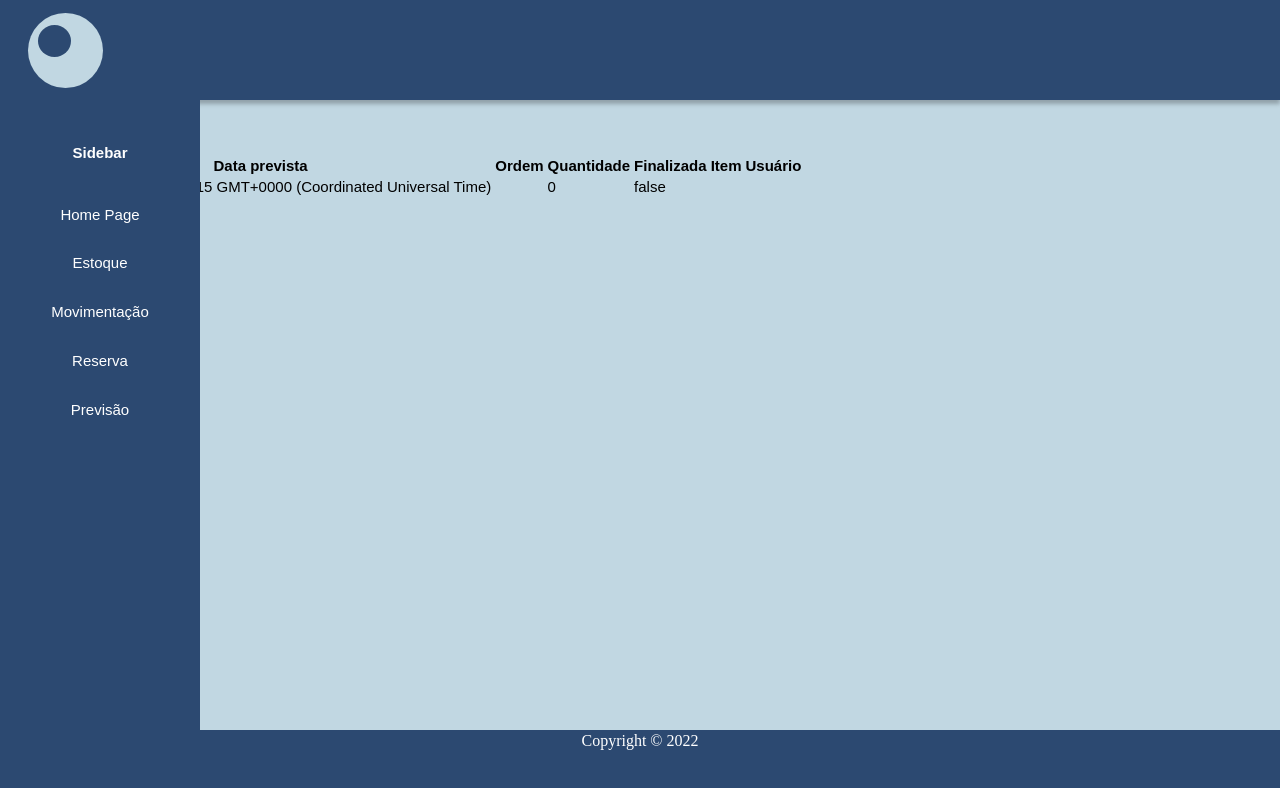
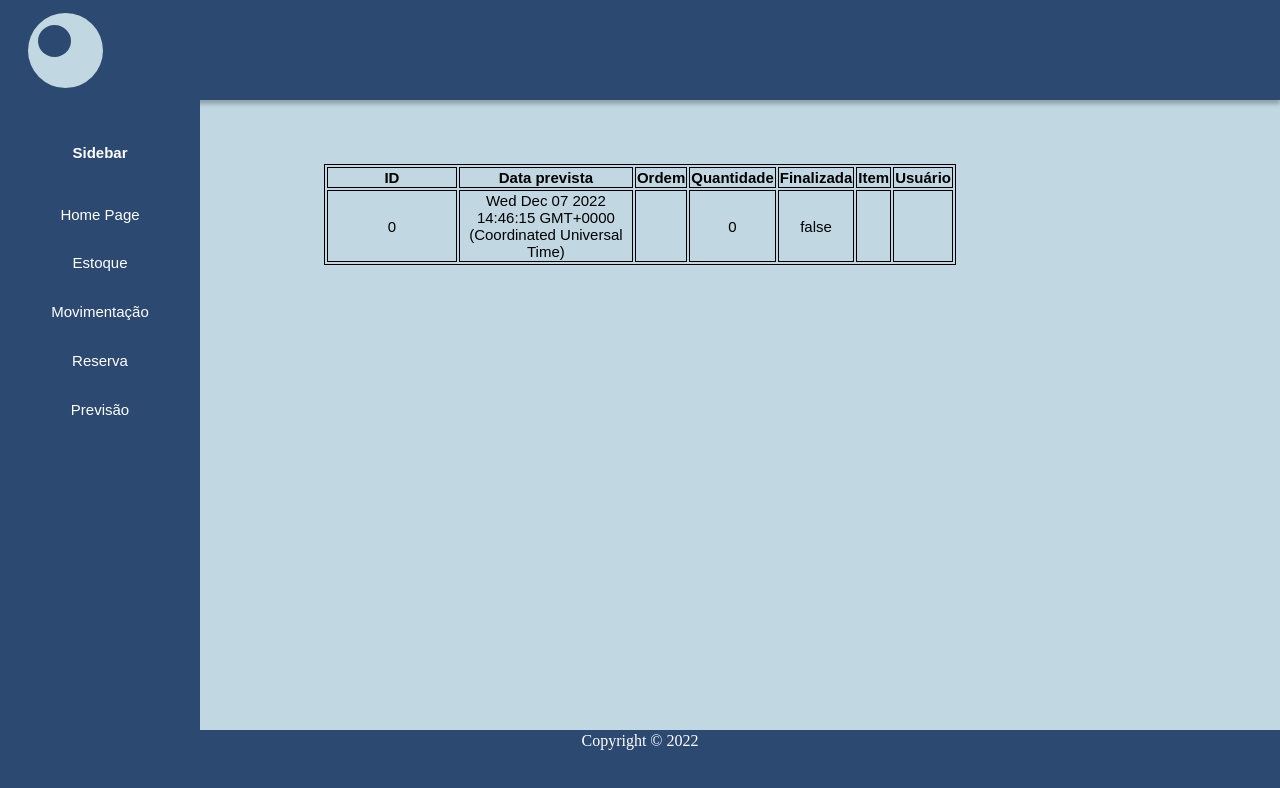
Before and after one commit to TCC-T-Academy/app-webstock, an Angular app: page /reservas in a window 1280 px wide. Shown: the top 788 px of the page. Built offline with nearby package versions, Linux system fonts and the light colour scheme; no server answers.

Commit message:
Adicionando estilo a tabela

```diff
--- a/src/app/reserva/reserva.component.css
+++ b/src/app/reserva/reserva.component.css
@@ -0,0 +1,13 @@
+table, th, td {
+    border: 1px solid;
+    width: 50%;
+    top: 100px;
+    bottom: 100px;
+    text-align: center;
+    margin: 30px auto
+
+  }
+  #pesquisa {
+    text-align: center;
+
+  }
```
